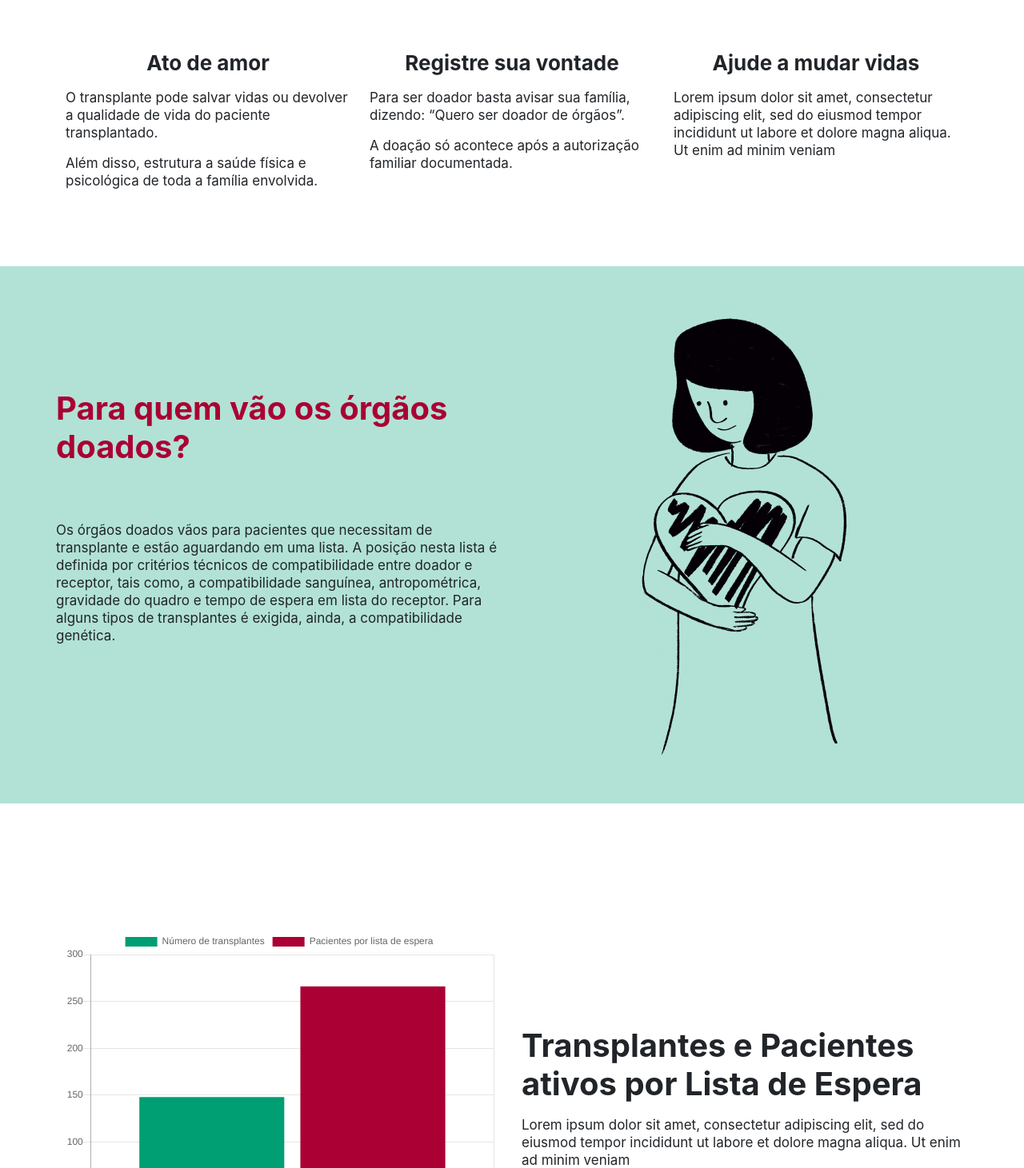
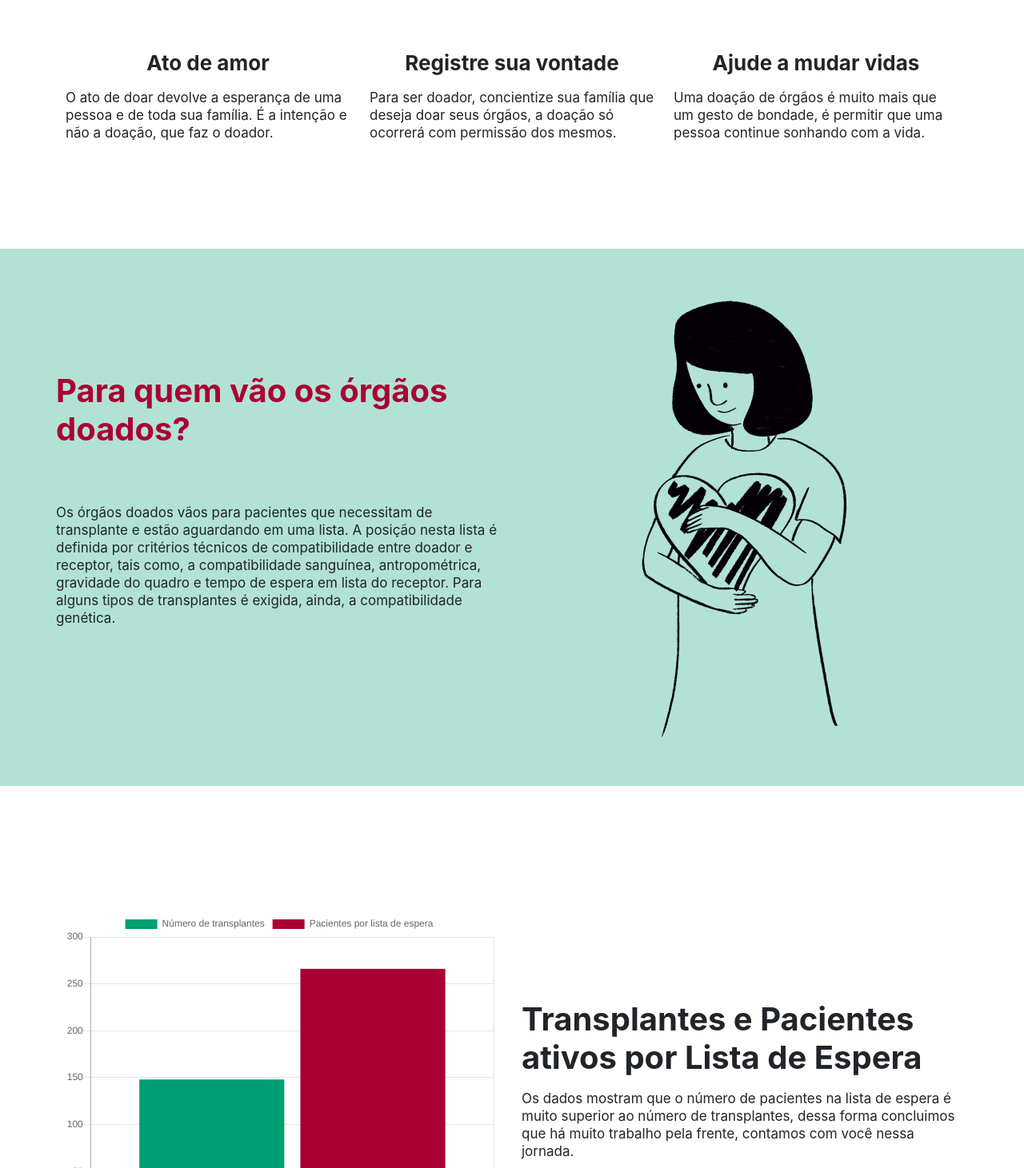
Before and after one commit to caiomarqs/frontend-sobrevida, a React (Create React App) app: page / in a window 1280 px wide. Shown: the part 1189-2650 px from the top of the page at 80% size. Built offline with nearby package versions, Linux system fonts and the light colour scheme; a web font is replaced by a local one; what remarkable would draw is missing.

Commit message:
Change texts on landing page

```diff
--- a/src/constants/texts.js
+++ b/src/constants/texts.js
@@ -28,13 +28,13 @@ export default {
 
     'doeSection.titulo': 'Doe orgãos e salve vidas!',
     'doeSection.titulo.item1': 'Ato de amor',
-    'doeSection.conteudo1.item1': 'O transplante pode salvar vidas ou devolver a qualidade de vida do paciente transplantado.',
-    'doeSection.conteudo2.item1': 'Além disso, estrutura a saúde física e psicológica de toda a família envolvida.',
+    'doeSection.conteudo1.item1': 'O ato de doar devolve a esperança de uma pessoa e de toda sua família. É a intenção e não a doação, que faz o doador.',
+    'doeSection.conteudo2.item1': '',
     'doeSection.titulo.item2': 'Registre sua vontade',
-    'doeSection.conteudo1.item2': 'Para ser doador basta avisar sua família, dizendo: “Quero ser doador de órgãos”.',
-    'doeSection.conteudo2.item2': 'A doação só acontece após a autorização familiar documentada.',
+    'doeSection.conteudo1.item2': 'Para ser doador, concientize sua família que deseja doar seus órgãos, a doação só ocorrerá com permissão dos mesmos.',
+    'doeSection.conteudo2.item2': '',
     'doeSection.titulo.item3': 'Ajude a mudar vidas',
-    'doeSection.conteudo1.item3': 'Lorem ipsum dolor sit amet, consectetur adipiscing elit, sed do eiusmod tempor incididunt ut labore et dolore magna aliqua. Ut enim ad minim veniam',
+    'doeSection.conteudo1.item3': 'Uma doação de órgãos é muito mais que um gesto de bondade, é permitir que uma pessoa continue sonhando com a vida.',
 
     'informacao.titulo4': 'Tipos de doadores',
     'informacao.conteudo4.tipo1': 'Doador vivo é qualquer pessoa saudável e capaz, nos termos da lei, que concorde com a doação e que esteja apta a realizá-la sem prejudicar sua própria saúde. O doador vivo pode doar um dos rins, parte do fígado ou dos pulmões e medula óssea. ',
@@ -57,10 +57,10 @@ export default {
     'chart.button6': 'Córnea',
 
     'chartsSection.titulo': 'Para quem vão os órgãos e tecidos?',
-    'chartsSection.p': 'Lorem ipsum dolor sit amet, consectetur adipiscing elit, sed do eiusmod tempor incididunt ut labore et dolore magna aliqua. Ut enim ad minim veniam',
+    'chartsSection.p': 'Os dados mostram que o número de pacientes na lista de espera é muito superior ao número de transplantes, dessa forma concluimos que há muito trabalho pela frente, contamos com você nessa jornada.',
 
     'depoimentosSection.titulo': 'Conheça Essas Vidas',
-    'depoimentosSection.subTitulo': 'Lorem ipsum dolor sit amet, consectetur adipiscing elit, sed do eiusmod tempor incididunt ut labore et dolore magna aliqua. Ut enim ad minim veniam',
+    'depoimentosSection.subTitulo': 'Os relatos abaixo são demonstrações de casos reais (entre 2016 á 2019) de transplantes de órgãos que mudaram completamente a vida de pessoas. Neles é possível sentir emoção de quem doa e quem recebe.',
 
     'depoimento1.titulo': 'Fabiana Oliveira',
     'depoimento1.subTitulo': 'Autoriza a doação de órgãos de sua filha Elisa em 2019.',
@@ -71,15 +71,15 @@ export default {
     'depoimento2.body': '“A exatamente dois anos atrás eu estava passando por um momento muito lindo da minha vida, o meu tão esperado transplante de fígado..pÉ quase inacreditável como eu estou diferente e como a vida cria um novo sentido depois que passamos por uma situação difícil..pHoje eu me vejo de uma forma totalmente diferente, sou uma pessoa melhor e muito mais feliz e vou ser eternamente grata a família que em um momento de tanta dor, resolveu me dar essa nova vida.”',
     'depoimento2.resumo': '“Hoje eu me vejo de uma forma totalmente diferente, sou uma pessoa melhor e muito mais feliz e vou ser eternamente grata a família que em um momento de tanta dor, resolveu me dar essa nova vida.”',
 
-    'depoimento3.titulo':'Benício Fonseca',
+    'depoimento3.titulo': 'Benício Fonseca',
     'depoimento3.subTitulo': '5 anos, realizou seu transplante em 2017.',
     'depoimento3.body': '“Chegou a tão sonhada ligação às 2:30 da manhã: tinha um Rim e Benício era um dos candidatos. A emoção tomou conta de mim e minha voz sumiu naquela hora..pO “Sim” de uma família salvou a vida do meu filho.”',
 
-    'depoimento4.titulo':'Maria Alice',
+    'depoimento4.titulo': 'Maria Alice',
     'depoimento4.subTitulo': '8 anos, realizou seu transplante em 2018.',
     'depoimento4.body': '“Após um ano de espera, Maria foi agraciada e desde então conhecemos suas risadas altas, seus saltos, suas corridas e brincadeiras sem cansaço..pTudo isso graças a Deus e ao “SIM” de uma família que em um momento tão difícil foi generosa, solidária e nos deu o maior presente: A VIDA.”',
 
-    'depoimento5.titulo':'Fernanda de Castro',
+    'depoimento5.titulo': 'Fernanda de Castro',
     'depoimento5.subTitulo': 'Autorizou a doação de órgãos de seu pai Francisco em 2016.',
     'depoimento5.body': '“Até em um momento tão difícil, meu pai foi solidário e pode ajudar outras famílias a não sentir a dor da perda. No momento de tanta tristeza, eu disse sim para a doação de órgãos.”',
 
@@ -100,7 +100,7 @@ export default {
     'perguntas.resposta7': 'O doador está sujeito aos riscos normais de se submeter a uma cirurgia com anestesia geral, mas antes do procedimento são feitos exames a fim de minimizar os riscos.',
 
     'chatBrandSection.title': 'Converse com Vidinha',
-    'chatBrandSection.subTitle': 'Lorem ipsum dolor sit amet, consectetur adipiscing elit, sed do eiusmod tempor incididunt ut labore et dolore magna aliqua. Ut enim ad minim veniam',
+    'chatBrandSection.subTitle': 'Tem alguma dúvida? Vidinha é especialista no assunto! \n Ela irá te auxiliar a compreender melhor sobre as dúvidas mais frequentes e como você pode fazer para se tornar um doador!',
 
     'chatContainer.title': 'Tire suas dúvidas',
 
--- a/src/view/HomeSections/DepoimentosSection.js
+++ b/src/view/HomeSections/DepoimentosSection.js
@@ -11,7 +11,7 @@ const DepoimentosSection = () => {
                 <p>{constants['depoimentosSection.subTitulo']}</p>
                 <div id="depoimentos-container">
                     <Depoimento img={require('../../assets/img/XzAwNjI1NzYuanBn.png')} title={constants['depoimento1.titulo']} subTitle={constants['depoimento1.subTitulo']} body={constants['depoimento1.body']}/>
-                    <Depoimento img={require('../../assets/img/XzA1NjQwNzUuanBn.jpg')} title={constants['depoimento2.titulo']} subTitle={constants['depoimento2.subTitulo']} body={constants['depoimento2.body']}/>
+                    <Depoimento img={require('../../assets/img/XzA0Mjg2MzcuanBn.jpg')} title={constants['depoimento2.titulo']} subTitle={constants['depoimento2.subTitulo']} body={constants['depoimento2.body']}/>
                     <Depoimento img={require('../../assets/img/XzA0MjI1MDQuanBn.jpg')} title={constants['depoimento3.titulo']} subTitle={constants['depoimento3.subTitulo']} body={constants['depoimento3.body']}/>
                     <Depoimento img={require('../../assets/img/XzA2NDA5MTcuanBn.png')} title={constants['depoimento4.titulo']} subTitle={constants['depoimento4.subTitulo']} body={constants['depoimento4.body']}/>
                     <Depoimento img={require('../../assets/img/XzA1NjE2MDYuanBn.png')} title={constants['depoimento5.titulo']} subTitle={constants['depoimento5.subTitulo']} body={constants['depoimento5.body']}/>
```
Also changed, not shown: src/assets/img/XzA0Mjg2MzcuanBn.jpg (added).
